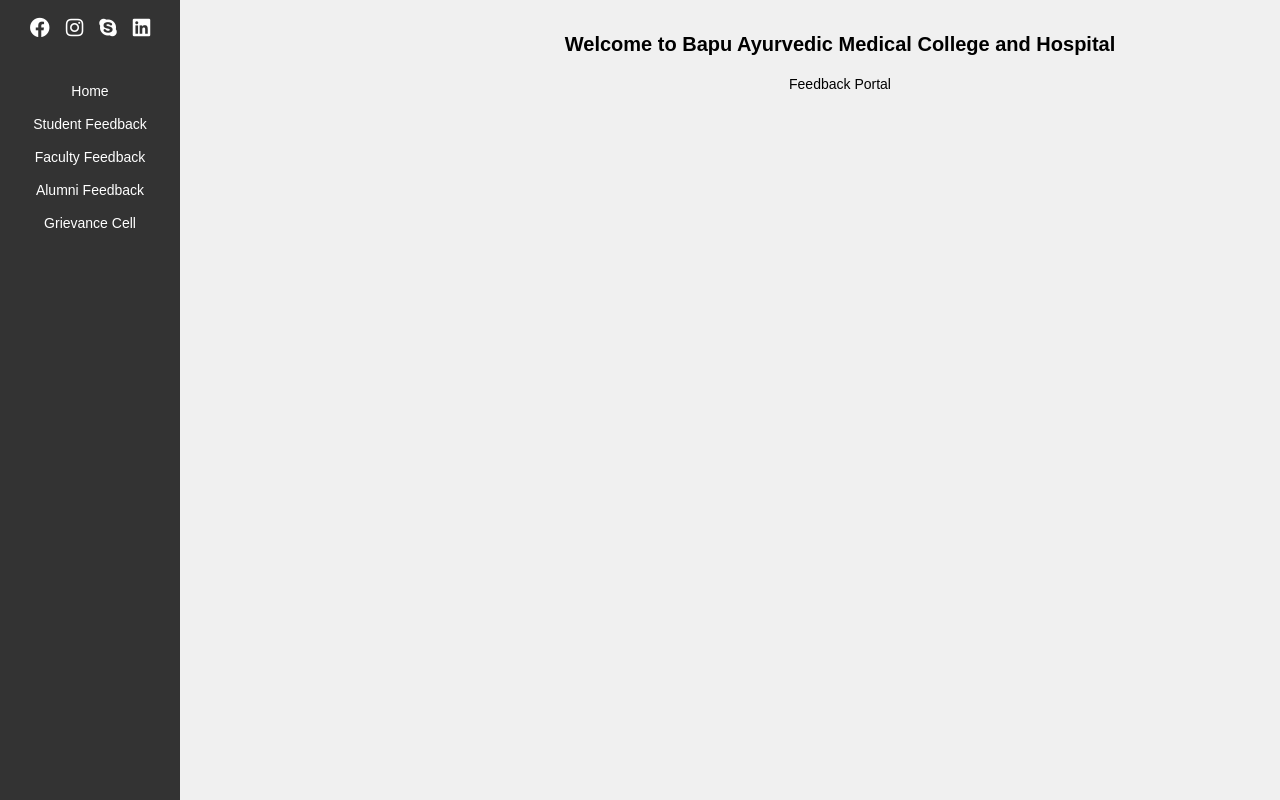
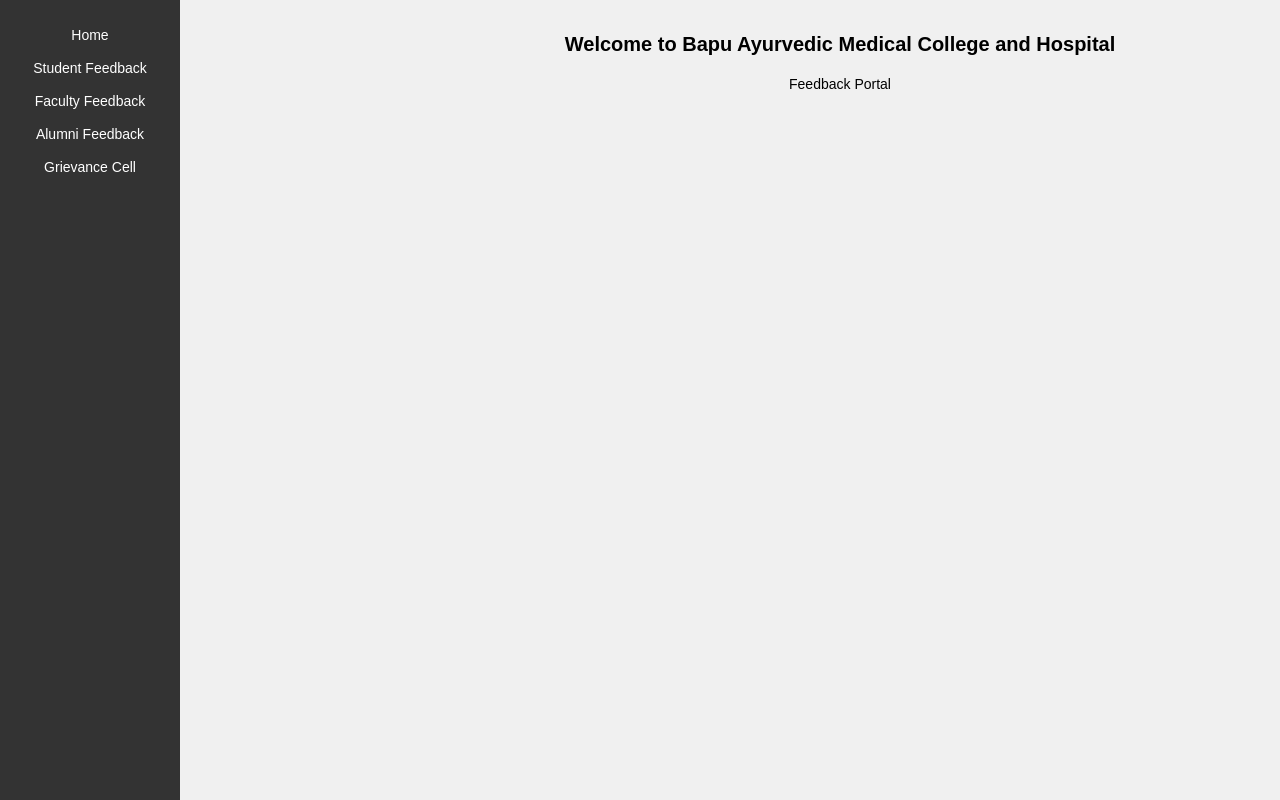
Before and after one commit to Chaitanya-Pratap-Singh/bapuAyurvedic, a React (Vite) app in the folder frontend/: page / in a window 1280 px wide. Shown: the top 800 px of the page. Built offline with nearby package versions, Linux system fonts and the light colour scheme.

Commit message:
final ui changes

```diff
--- a/frontend/src/components/Sidebar.jsx
+++ b/frontend/src/components/Sidebar.jsx
@@ -5,12 +5,12 @@
 const Sidebar = () => {
   return (
     <div className="sidebar">
-      <div className="icons">
+      {/* <div className="icons">
         <i className="fab fa-facebook"></i>
         <i className="fab fa-instagram"></i>
         <i className="fab fa-skype"></i>
         <i className="fab fa-linkedin"></i>
-      </div>
+      </div> */}
       <nav>
         <ul>
           <li><Link to="/">Home</Link></li>
```
